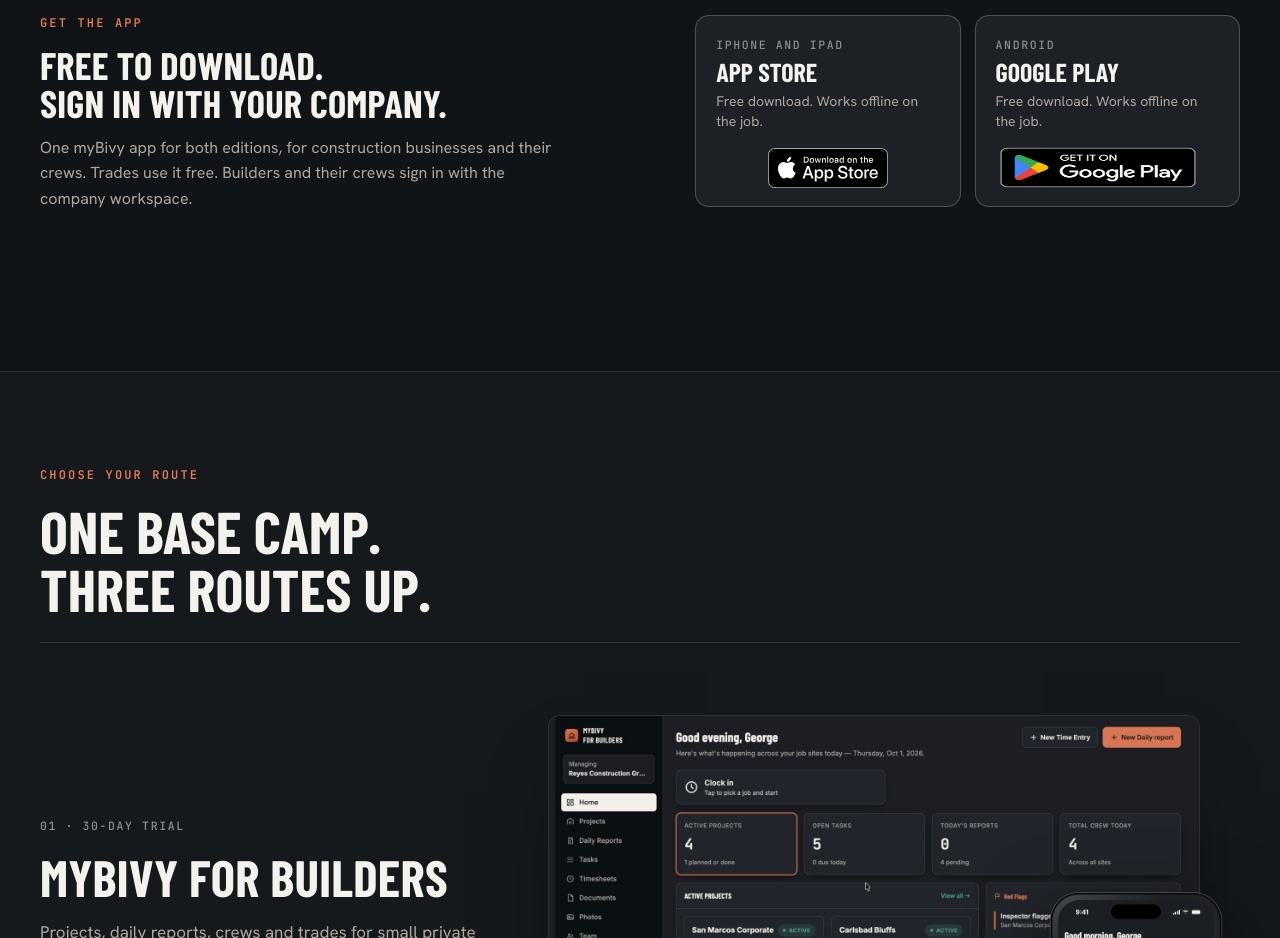
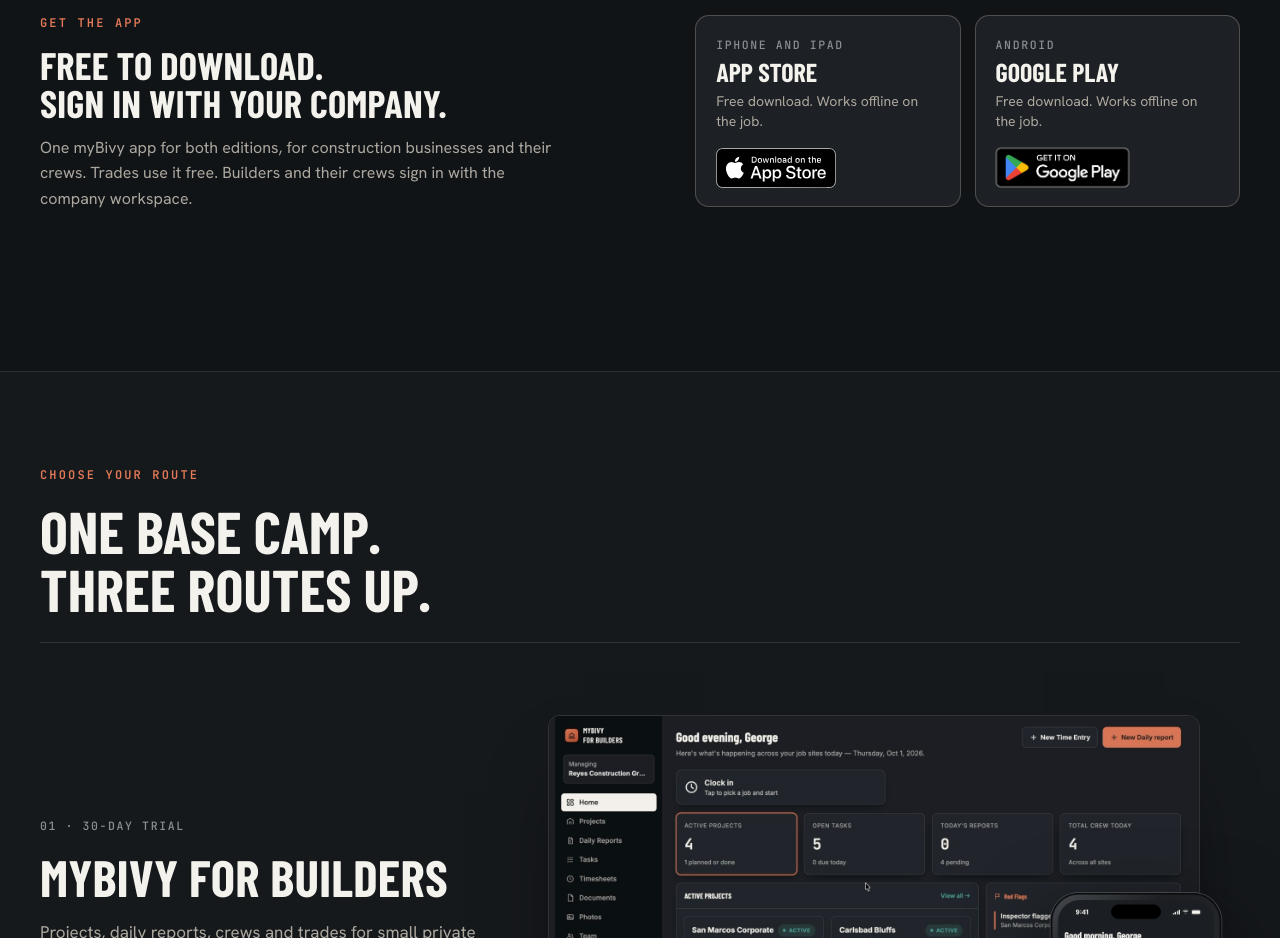
Before and after one commit to SDHux/srene-site, a plain HTML site: page index.html in a window 1280 px wide. Shown: the part 1220-2158 px from the top of the page. Drawn offline with nearby package versions, Linux system fonts and the light colour scheme; a web font is replaced by a local one.

Commit message:
Home store cards: badges keep their shape
The cards are column flexboxes, which stretch children sideways by
default, so the App Store and Google Play badges were pulled wide.
align-self:flex-start keeps each badge at its natural width.

Co-Authored-By: Claude Fable 5.1 <noreply@anthropic.com>

```diff
--- a/assets/alpenglow.css
+++ b/assets/alpenglow.css
@@ -488,7 +488,7 @@ body.ag a.ag-stamp{ color:var(--ag-signal); }
 .ag-store-kicker{ font-family:'JetBrains Mono', monospace; font-size:11.5px; letter-spacing:0.14em; text-transform:uppercase; color:var(--ag-faint); }
 .ag-store-title{ font-family:'Barlow Condensed', sans-serif; font-size:26px; font-weight:700; color:var(--ag-text); text-transform:uppercase; line-height:1; }
 .ag-store-line{ font-size:14px; color:var(--ag-muted); line-height:1.45; }
-.ag-store-card img{ display:block; height:40px; width:auto; margin-top:10px; }
+.ag-store-card img{ display:block; align-self:flex-start; height:40px; width:auto; margin-top:10px; } /* flex-start: a column flexbox stretches its children sideways, which squashed the badges wide */
 .ag-store-card img.gp{ height:59px; margin:0.5px -9.5px -9.5px; }
 @media (max-width:900px){ .ag-stores .ag-wrap{ grid-template-columns:1fr; gap:24px; padding-top:40px; padding-bottom:40px; } }
 @media (max-width:480px){ .ag-stores-grid{ grid-template-columns:1fr; } }
```
